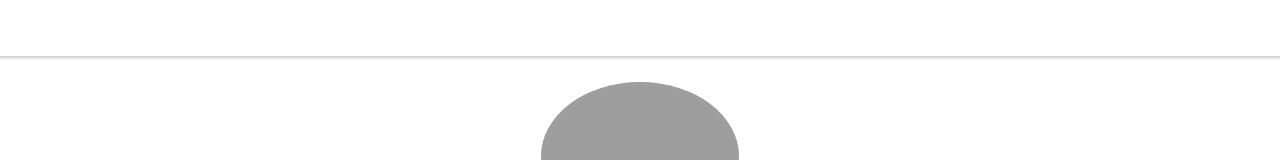
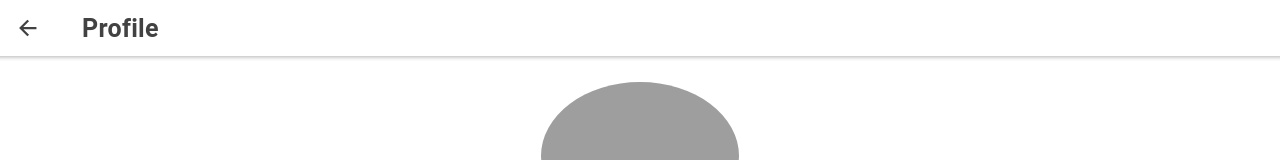
Before and after one commit to Oliverkywong/startie-app, a React (Create React App) app in the folder frontend/: page /tab/profile in a window 1280 px wide. Shown: the top 160 px of the page. Built offline with nearby package versions, Linux system fonts and the light colour scheme.

Commit message:
back button for all page update

```diff
--- a/frontend/src/pages/Event.tsx
+++ b/frontend/src/pages/Event.tsx
@@ -17,6 +17,8 @@ import {
   useIonRouter,
   IonNavLink,
   IonToolbar,
+  IonBackButton,
+  IonButtons,
 } from "@ionic/react";
 
 import "./css/Common.css";
@@ -58,7 +60,12 @@ const Event: React.FC = () => {
     <IonPage>
       <IonHeader>
         <IonToolbar>
+          <IonButtons slot="start">
+            <IonBackButton defaultHref="/tab/home" />
+          </IonButtons>
           <IonTitle className="title">商業比賽</IonTitle>
+        </IonToolbar>
+        <IonToolbar>
           <IonSearchbar
             placeholder="Search"
             onClick={() => {
--- a/frontend/src/pages/Profile.tsx
+++ b/frontend/src/pages/Profile.tsx
@@ -1,5 +1,7 @@
 import React, { useEffect } from "react";
 import {
+  IonBackButton,
+  IonButtons,
   IonContent,
   IonHeader,
   IonIcon,
@@ -8,6 +10,7 @@ import {
   IonLabel,
   IonNavLink,
   IonPage,
+  IonTitle,
   IonToolbar,
   useIonRouter,
 } from "@ionic/react";
@@ -21,6 +24,7 @@ import {
   statsChart,
 } from "ionicons/icons";
 
+import "./css/Common.css";
 import "./css/Profile.css";
 import UserInfo from "./UserInfo";
 import UserStats from "./UserStats";
@@ -99,7 +103,12 @@ const Profile: React.FC = () => {
     <>
       <IonPage>
         <IonHeader>
-          <IonToolbar></IonToolbar>
+          <IonToolbar>
+            <IonButtons slot="start">
+              <IonBackButton defaultHref="/tab/home" />
+              <IonTitle className="title">Profile</IonTitle>
+            </IonButtons>
+          </IonToolbar>
         </IonHeader>
         <IonContent>
           <div className="profile">
--- a/frontend/src/pages/Team.tsx
+++ b/frontend/src/pages/Team.tsx
@@ -19,6 +19,7 @@ import {
   IonItem,
   IonToolbar,
   IonTitle,
+  IonBackButton,
 } from "@ionic/react";
 
 import "./css/Common.css";
@@ -67,6 +68,9 @@ const Team: React.FC = () => {
     <IonPage>
       <IonHeader>
         <IonToolbar>
+          <IonButtons slot="start">
+            <IonBackButton defaultHref="/tab/home" />
+          </IonButtons>
           <IonTitle className="title">Team List</IonTitle>
         </IonToolbar>
         <IonToolbar>
--- a/frontend/src/pages/css/Homepage.css
+++ b/frontend/src/pages/css/Homepage.css
@@ -30,11 +30,11 @@
   overflow: hidden;
 }
 
-.searchBar{
+.searchBar {
   display: flex;
   justify-content: center;
   align-items: center;
-  margin-top: 20px;
+  margin-bottom: 20px;
 }
 
 .labelTitle {
```
Also changed, not shown: frontend/src/img/michael.jpg (added).
